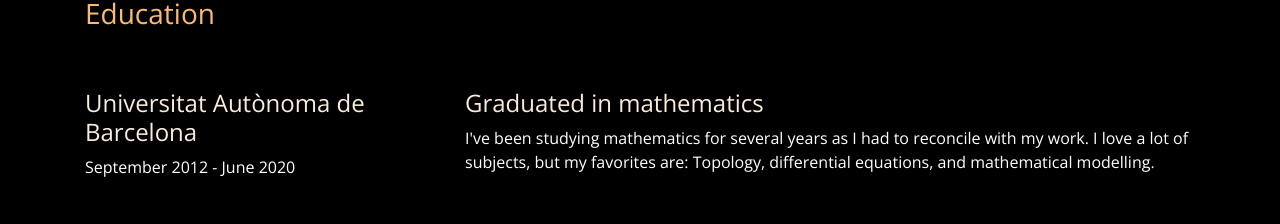
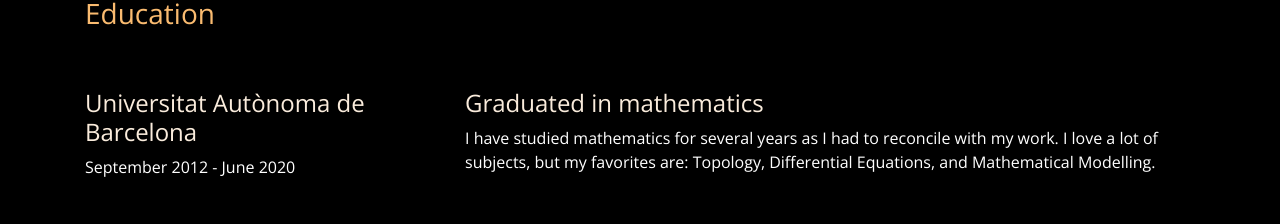
Before and after one commit to Ibrian93/cv, a plain HTML site: page index.html in a window 1280 px wide. Shown: the part 1538-1762 px from the top of the page. Drawn offline with nearby package versions, Linux system fonts and the light colour scheme.

Commit message:
Little modifications on the grammar

```diff
--- a/index.html
+++ b/index.html
@@ -63,9 +63,9 @@
                 </div>
                 <div class="col-lg-8">
                     <h4>Graduated in mathematics</h4>
-                    <p>I've been studying mathematics for several years as I had to reconcile with my work.
-                        I love a lot of subjects, but my favorites are: Topology, differential equations, and
-                        mathematical modelling.
+                    <p>I have studied mathematics for several years as I had to reconcile with my work.
+                        I love a lot of subjects, but my favorites are: Topology, Differential Equations, and
+                        Mathematical Modelling.
                 </div>
             </div>
             <div class="row">
```
